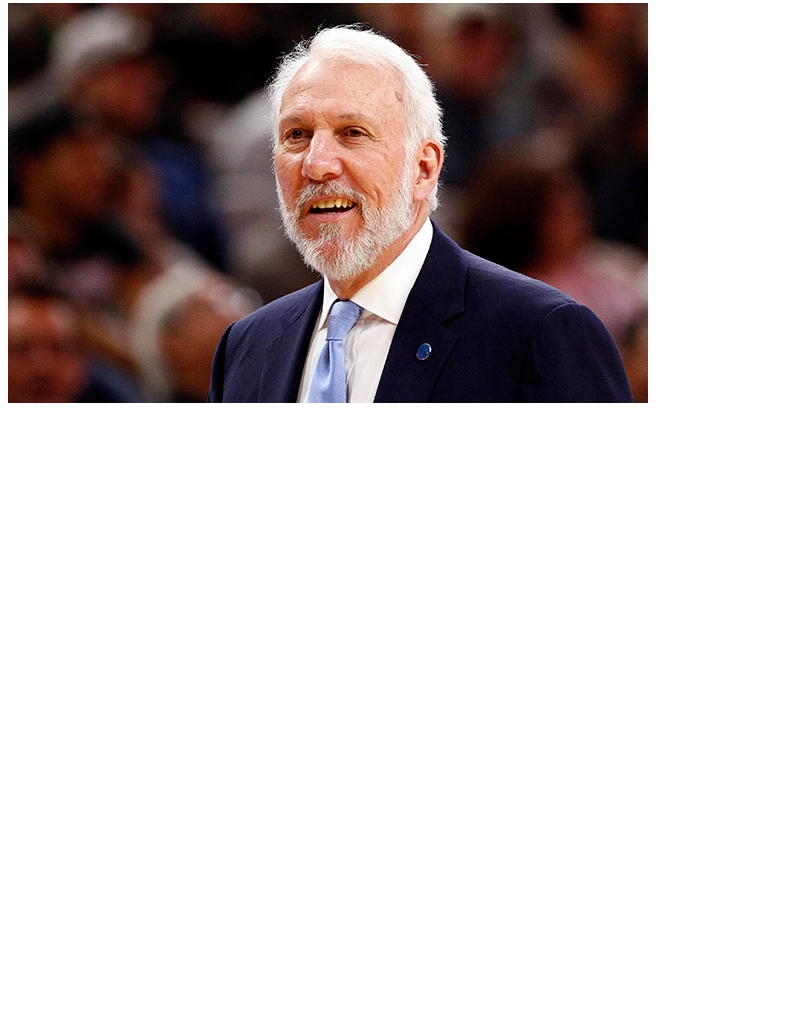
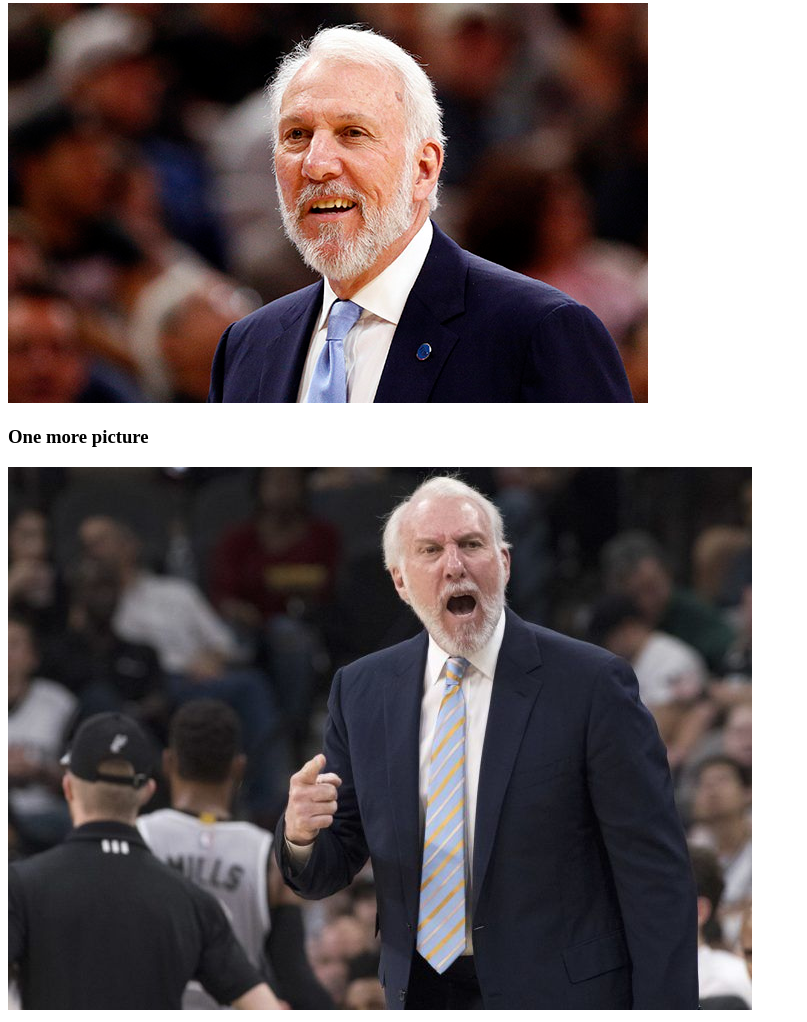
Before and after one commit to kostanzhoglo/website, a plain HTML site: page pop.html in a window 1280 px wide. Shown: the part 432-1454 px from the top of the page, without its empty margins (0-807 px from the left). Before the commit the page ends 847 px from the top, so only its background shows below. Drawn offline with Linux system fonts and the light colour scheme.

Commit message:
Add yelling popovich image

```diff
--- a/pop.html
+++ b/pop.html
@@ -19,5 +19,8 @@
 
     <h2>A picture of the fella</h2>
       <img src="imagery/gregg_2.jpg" alt="Smiling Popovich"></a>
+
+    <h3>One more picture</h3>
+    <img src="imagery/gregg_3.jpg" alt="Yelling Popovich">
   </body>
 </html>
```
Also changed, not shown: imagery/gregg_3.jpg (added).
